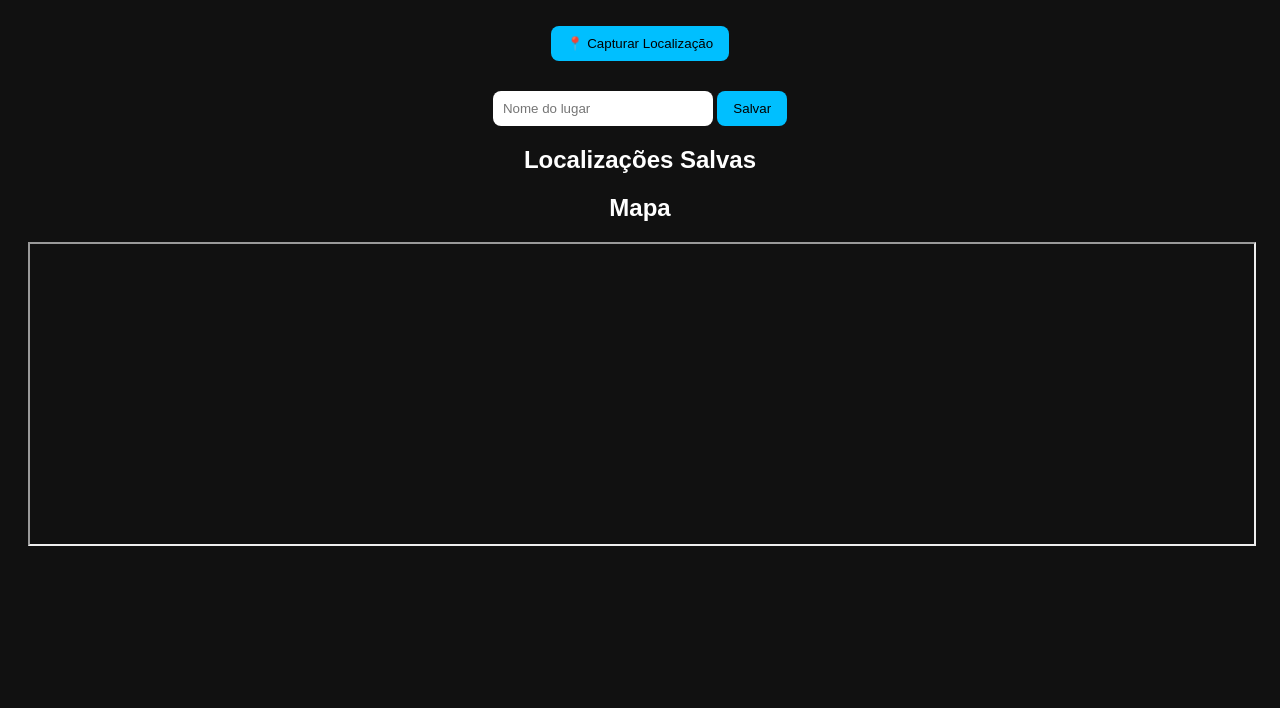
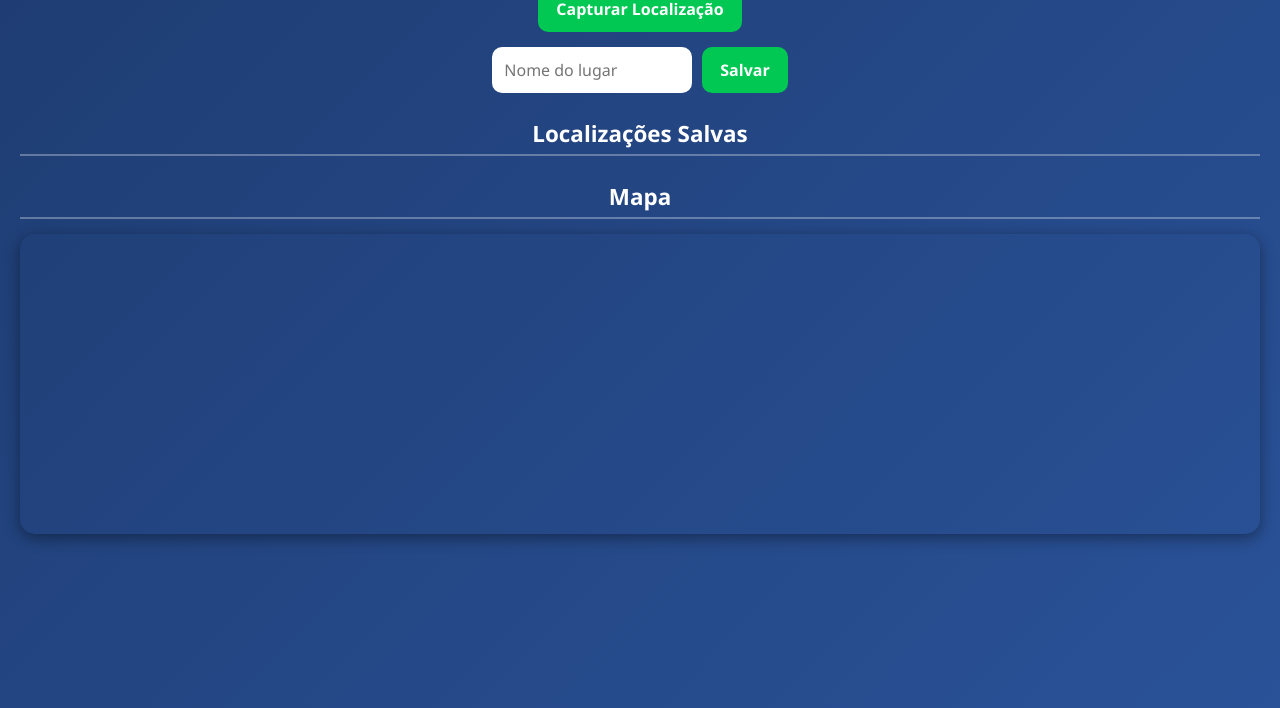
Before and after one commit to joaopedropicolo/projeto-gps-pwa, a website: page pwa-gps/index.html in a window 1280 px wide. Shown: the part 92-800 px from the top of the page. Drawn offline with Linux system fonts and the light colour scheme; files whose address does not match are found by name.

Commit message:
css refeito
mod

```diff
--- a/pwa-gps/index.html
+++ b/pwa-gps/index.html
@@ -12,7 +12,7 @@
 
   <h1>Mapa de Lugares Visitados</h1>
 
-  <button id="btnLocalizar">📍 Capturar Localização</button>
+  <button id="btnLocalizar">Capturar Localização</button>
 
   <div class="form">
     <input id="nomeLugar" placeholder="Nome do lugar">
--- /dev/null
+++ b/pwa-gps/style.css
@@ -0,0 +1,112 @@
+/* ======== RESET ======== */
+* {
+  margin: 0;
+  padding: 0;
+  box-sizing: border-box;
+  font-family: "Segoe UI", Roboto, sans-serif;
+}
+
+body {
+  background: linear-gradient(135deg, #1e3c72, #2a5298);
+  color: #fff;
+  padding: 20px;
+  text-align: center;
+  min-height: 100vh;
+}
+
+/* ======== TÍTULOS ======== */
+h1 {
+  font-size: 2rem;
+  margin-bottom: 15px;
+  font-weight: 700;
+}
+
+h2 {
+  margin-top: 25px;
+  font-size: 1.4rem;
+  border-bottom: 2px solid rgba(255,255,255,0.3);
+  padding-bottom: 5px;
+}
+
+/* ======== BOTÕES ======== */
+button {
+  background: #00c853;
+  color: white;
+  border: none;
+  padding: 12px 18px;
+  border-radius: 10px;
+  cursor: pointer;
+  font-size: 1rem;
+  font-weight: bold;
+  transition: 0.3s;
+}
+
+button:hover {
+  background: #009b42;
+  transform: scale(1.05);
+}
+
+button:active {
+  transform: scale(0.97);
+}
+
+/* ======== FORM ======== */
+.form {
+  margin-top: 15px;
+  display: flex;
+  justify-content: center;
+  gap: 10px;
+}
+
+input {
+  padding: 12px;
+  width: 200px;
+  border-radius: 10px;
+  border: none;
+  outline: none;
+  font-size: 1rem;
+}
+
+/* ======== LISTA DE LUGARES ======== */
+#lista {
+  margin-top: 15px;
+}
+
+.item {
+  background: rgba(255, 255, 255, 0.15);
+  backdrop-filter: blur(5px);
+  padding: 15px;
+  margin-top: 12px;
+  border-radius: 12px;
+  text-align: left;
+}
+
+.item p {
+  margin-bottom: 5px;
+}
+
+.item button {
+  background: #2962ff;
+  margin-right: 10px;
+  padding: 8px 14px;
+}
+
+.item button:hover {
+  background: #0039cb;
+}
+
+.item button:last-child {
+  background: #d50000;
+}
+
+.item button:last-child:hover {
+  background: #9b0000;
+}
+
+/* ======== MAPA ======== */
+#iframe, #mapa {
+  border: none;
+  border-radius: 15px;
+  margin-top: 15px;
+  box-shadow: 0 4px 15px rgba(0,0,0,0.4);
+}
--- a/style.css
+++ /dev/null
@@ -1,41 +0,0 @@
-body {
-  font-family: Arial;
-  background: #111;
-  color: #fff;
-  padding: 20px;
-  text-align: center;
-}
-
-button {
-  padding: 10px 16px;
-  margin-top: 10px;
-  background: #00bfff;
-  border: none;
-  border-radius: 8px;
-  cursor: pointer;
-}
-button:hover {
-  background: #0099cc;
-}
-
-.form {
-  margin: 20px 0;
-}
-
-input {
-  padding: 10px;
-  width: 200px;
-  border-radius: 8px;
-  border: none;
-}
-
-#lista {
-  margin-top: 20px;
-}
-
-.item {
-  background: #222;
-  padding: 12px;
-  margin-bottom: 10px;
-  border-radius: 10px;
-}
```
Also changed, not shown: 2 other files.
